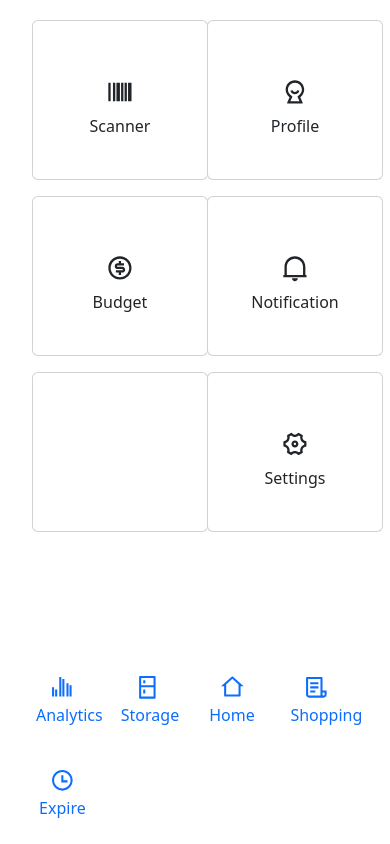
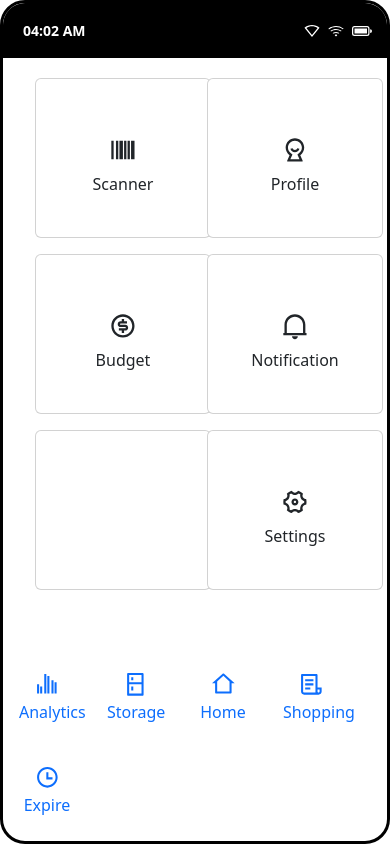
Before and after one commit to irene001019/Comp4020-project-Grocery-Assistant-, a React (Create React App) app in the folder comp4020-project/: page / in a window 390 px wide. Built offline with nearby package versions, Linux system fonts and the light colour scheme.

Commit message:
Changed the basicLayout.jsx to look like a mobile

```diff
--- a/comp4020-project/src/Layouts/basicLayout.js
+++ b/comp4020-project/src/Layouts/basicLayout.js
@@ -1,13 +1,39 @@
 import { Outlet, Link } from "react-router-dom";
 import NavBar from "../components/NavBar";
+import MobileStatusBar from "../components/MobileStatusBar";
+
 const basicLayout = () => {
   return (
-    //limit the consol size style={{ maxWidth: '430px', maxHeight: '932px', margin: '0 auto', padding: '20px' }}
-   <div  style={{ maxWidth: '430px', maxHeight: '932px', margin: '0 auto', padding: '20px' }}>
-      <NavBar/>
-      <Outlet />
+    <div style={{
+      display: 'flex',
+      justifyContent: 'center',
+      alignItems: 'center',
+      height: '100vh'
+    }}>
+      <div style={{
+        maxWidth: '450px',
+        width: '100%',
+        maxHeight: '932px',
+        height: '100%',
+        display: 'flex',
+        flexDirection: 'column',
+        border: '3px solid #000000',
+        borderRadius: '25px',
+        overflow: 'hidden',
+        backgroundColor: 'white'
+      }}>
+        <MobileStatusBar />
+        <div style={{
+          flex: 1,
+          overflow: 'auto',
+          padding: '20px'
+        }}>
+          <Outlet />
+        </div>
+        <NavBar />
       </div>
-  )
+    </div>
+  );
 };
 
 export default basicLayout;
--- /dev/null
+++ b/comp4020-project/src/components/MobileStatusBar.jsx
@@ -0,0 +1,52 @@
+import React from 'react';
+import { BsBatteryFull, BsWifi } from 'react-icons/bs';
+import { RiSignalWifiLine } from 'react-icons/ri';
+
+function MobileStatusBar() {
+  // Get current time
+  const [time, setTime] = React.useState(new Date().toLocaleTimeString([], {
+    hour: '2-digit',
+    minute: '2-digit',
+    hour12: true
+  }));
+
+  // Update time every minute
+  React.useEffect(() => {
+    const timer = setInterval(() => {
+      setTime(new Date().toLocaleTimeString([], {
+        hour: '2-digit',
+        minute: '2-digit',
+        hour12: true
+      }));
+    }, 60000);
+
+    return () => clearInterval(timer);
+  }, []);
+
+  return (
+    <div style={{
+      display: 'flex',
+      justifyContent: 'space-between',
+      alignItems: 'center',
+      backgroundColor: '#000000',
+      color: 'white',
+      padding: '5px 15px',
+      height: '55px',
+      width: '100%',
+      boxSizing: 'border-box',
+      fontSize: '14px',
+      fontWeight: 'bold',
+      borderTopLeftRadius: '20px',
+      borderTopRightRadius: '20px'
+    }}>
+      <div style={{ paddingLeft: '5px' }}>{time}</div>
+      <div style={{ display: 'flex', gap: '8px', alignItems: 'center' }}>
+        <RiSignalWifiLine size={16} />
+        <BsWifi size={16} />
+        <BsBatteryFull size={20} />
+      </div>
+    </div>
+  );
+}
+
+export default MobileStatusBar;
--- a/comp4020-project/src/components/NavBar.jsx
+++ b/comp4020-project/src/components/NavBar.jsx
@@ -19,12 +19,12 @@ function NavBar(){
     const [selectedItem, setSelectedItem] = useState(-1);
 
     return(
-        <nav className="nav nav-pills text-center"  style={{position: 'fixed',  bottom: '0', maxWidth: '430px'}}>
+        <nav className="nav nav-pills text-center">
             {menuList.map((item, index) =>
                 <Link to={item[0]}
                 className={selectedItem === index ? 'fs-1 nav-link active' : 'fs-2 nav-link'}
                 onClick = {()=>{setSelectedItem(index);}}
-                style={{width:'5.3rem'}}>
+                style={{width:'5.5rem'}}>
                     {item[2]}
                     <p className="fs-6">{item[1]}</p>
                 </Link>
--- a/comp4020-project/src/pages/Home.js
+++ b/comp4020-project/src/pages/Home.js
@@ -6,6 +6,7 @@ import { RiNotification2Line } from "react-icons/ri";//notification
 import { RiUser5Line } from "react-icons/ri";
 import { RiMoneyDollarCircleLine } from "react-icons/ri";
 import { RiSettings4Line } from "react-icons/ri";
+
 
 
 const Home = () => {
```
Also changed, not shown: 1 other file (tests, documents, lock files or other folders).
